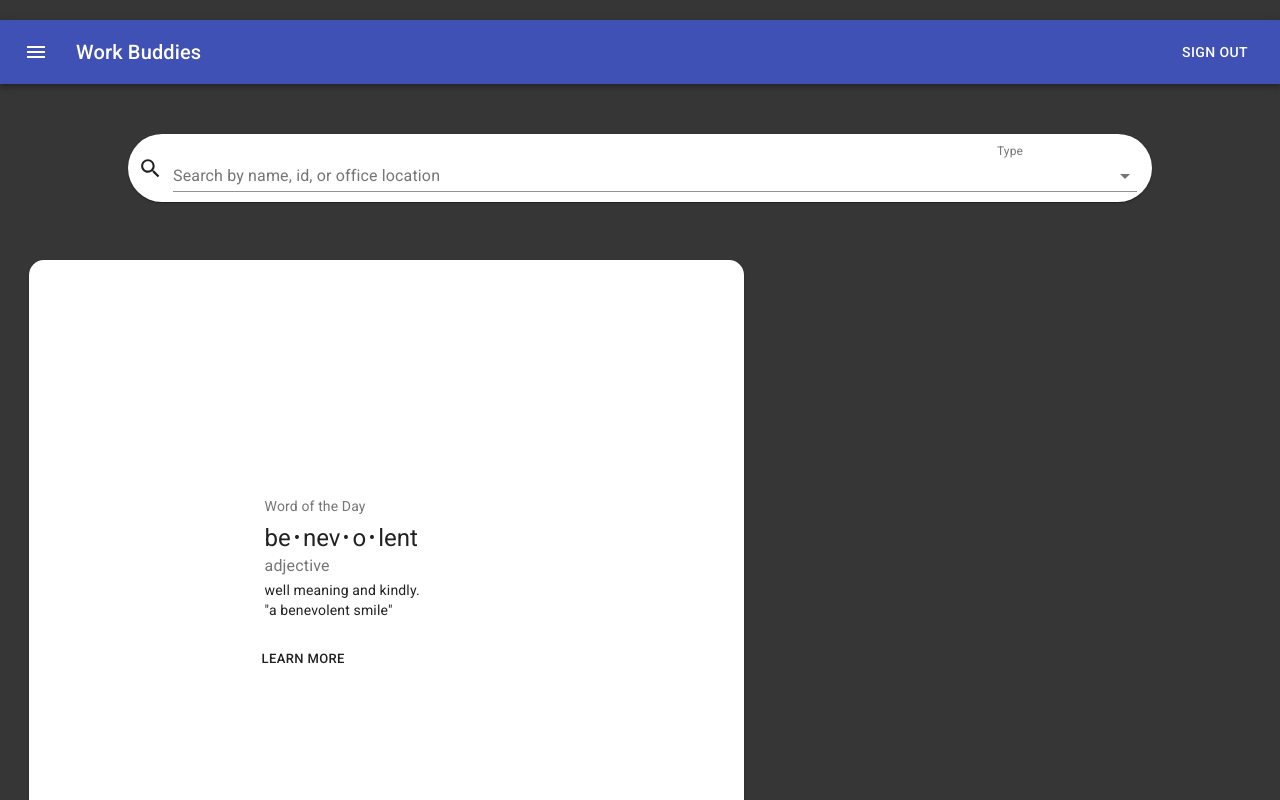
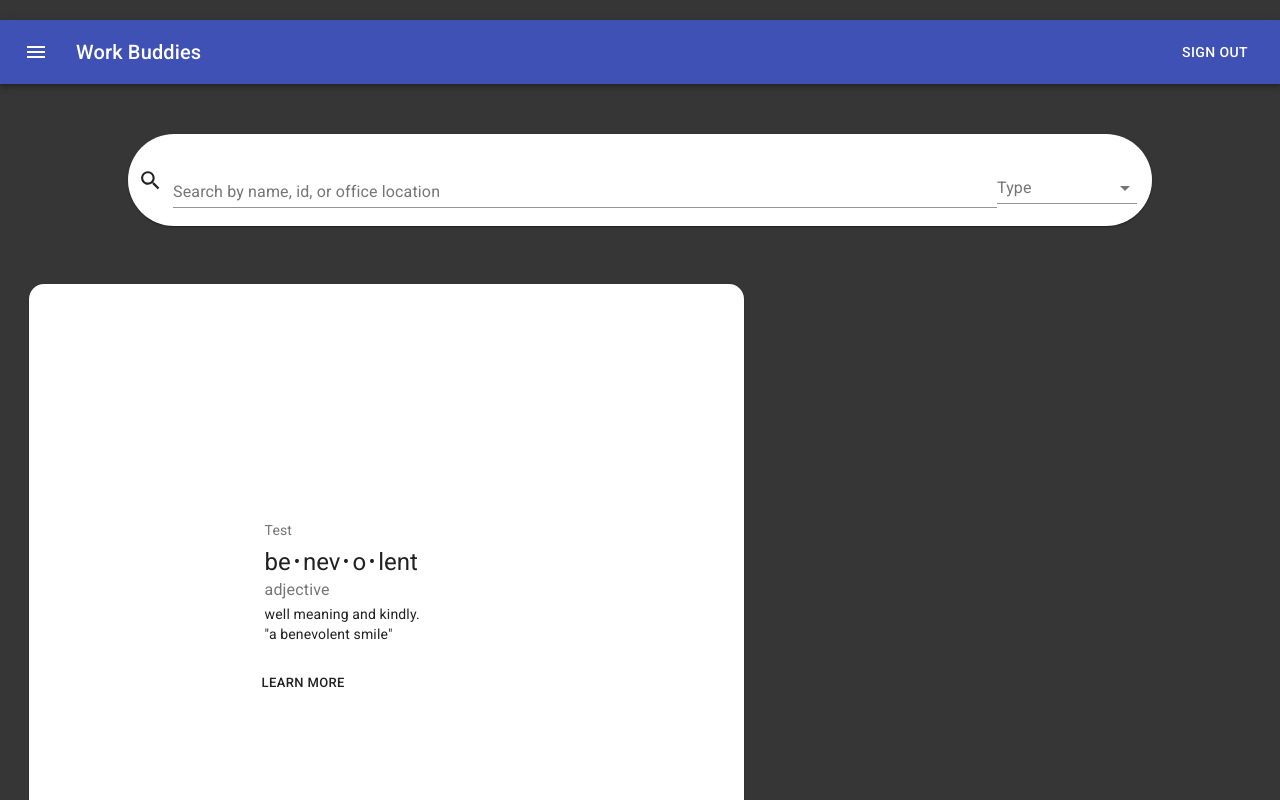
Before and after one commit to cervantesnathalia/work_buddies, a React (Create React App) app in the folder frontend-test/my-app/: page /teams in a window 1280 px wide. Shown: the top 800 px of the page. Built offline with nearby package versions, Linux system fonts and the light colour scheme; no server answers.

Commit message:
bug getallusers- simple card

```diff
--- a/frontend-test/my-app/package.json
+++ b/frontend-test/my-app/package.json
@@ -5,9 +5,11 @@
   "dependencies": {
     "@material-ui/core": "^4.6.0",
     "@material-ui/icons": "^4.5.1",
+    "axios": "^0.19.0",
     "mongoose": "^5.7.8",
     "react": "^16.11.0",
     "react-dom": "^16.11.0",
+    "react-router-dom": "^5.1.2",
     "react-scripts": "3.2.0"
   },
   "scripts": {
--- a/frontend-test/my-app/src/Components/SearchBar.js
+++ b/frontend-test/my-app/src/Components/SearchBar.js
@@ -43,13 +43,13 @@ function SearchBar(props) {
                         id="standard-basic"
                         className={classes.textField}
                         label="Search by name, id, or office location"
-                        margin="small"
+                        margin="normal"
                     />
                     <FormControl className={classes.formControl}>
                         <InputLabel id="drop-down">Type</InputLabel>
                         <Select
                             id="drop-down"
-                            value={"Search"}
+                            value={""}
                             className={classes.drop}
                         >
                             <MenuItem value={"Individual"}>Individual</MenuItem>
--- a/frontend-test/my-app/src/Components/SimpleCard.js
+++ b/frontend-test/my-app/src/Components/SimpleCard.js
@@ -1,43 +1,56 @@
-import React from 'react';
-import { makeStyles } from '@material-ui/core/styles';
-import Card from '@material-ui/core/Card';
-import CardActions from '@material-ui/core/CardActions';
-import CardContent from '@material-ui/core/CardContent';
-import Button from '@material-ui/core/Button';
-import Typography from '@material-ui/core/Typography';
+import React from "react";
+import { makeStyles } from "@material-ui/core/styles";
+import Card from "@material-ui/core/Card";
+import CardActions from "@material-ui/core/CardActions";
+import CardContent from "@material-ui/core/CardContent";
+import Button from "@material-ui/core/Button";
+import Typography from "@material-ui/core/Typography";
+import axios from "axios";
 
 const useStyles = makeStyles({
   card: {
     minWidth: 275,
-    padding: '220px',
-    borderRadius: '15px',
-    height: '40vh'
+    padding: "220px",
+    borderRadius: "15px",
+    height: "40vh"
   },
   bullet: {
-    display: 'inline-block',
-    margin: '0 2px',
-    transform: 'scale(0.8)',
-
+    display: "inline-block",
+    margin: "0 2px",
+    transform: "scale(0.8)"
   },
   title: {
-    fontSize: 14,
+    fontSize: 14
   },
   pos: {
-    marginBottom: 2,
+    marginBottom: 2
+  }
+});
 
-  },
-});
+const getAllusers = async () => {
+  const axiosResult = await axios.get("/allusers");
+  console.log('console log inside getAllusers:', axiosResult.data);
+  return axiosResult.data;
+};
 
 export default function SimpleCard() {
   const classes = useStyles();
   const bull = <span className={classes.bullet}>•</span>;
 
+  const aaa = getAllusers();
+
+  console.log('console log outside getAllusers:', aaa);
+
   return (
-    <div style={{marginTop:'25px', margin: '8px 80% 50px 4%'}}>
+    <div style={{ marginTop: "25px", margin: "8px 80% 50px 4%" }}>
       <Card className={classes.card}>
         <CardContent>
-        <Typography className={classes.title} color="textSecondary" gutterBottom>
-          Word of the Day
+          <Typography
+            className={classes.title}
+            color="textSecondary"
+            gutterBottom
+          >
+            Test
           </Typography>
           <Typography variant="h5" component="h2">
             be
@@ -60,7 +73,5 @@ export default function SimpleCard() {
         </CardActions>
       </Card>
     </div>
-
   );
-
 }
```
Lines whose indentation alone changed are shown as unchanged.
